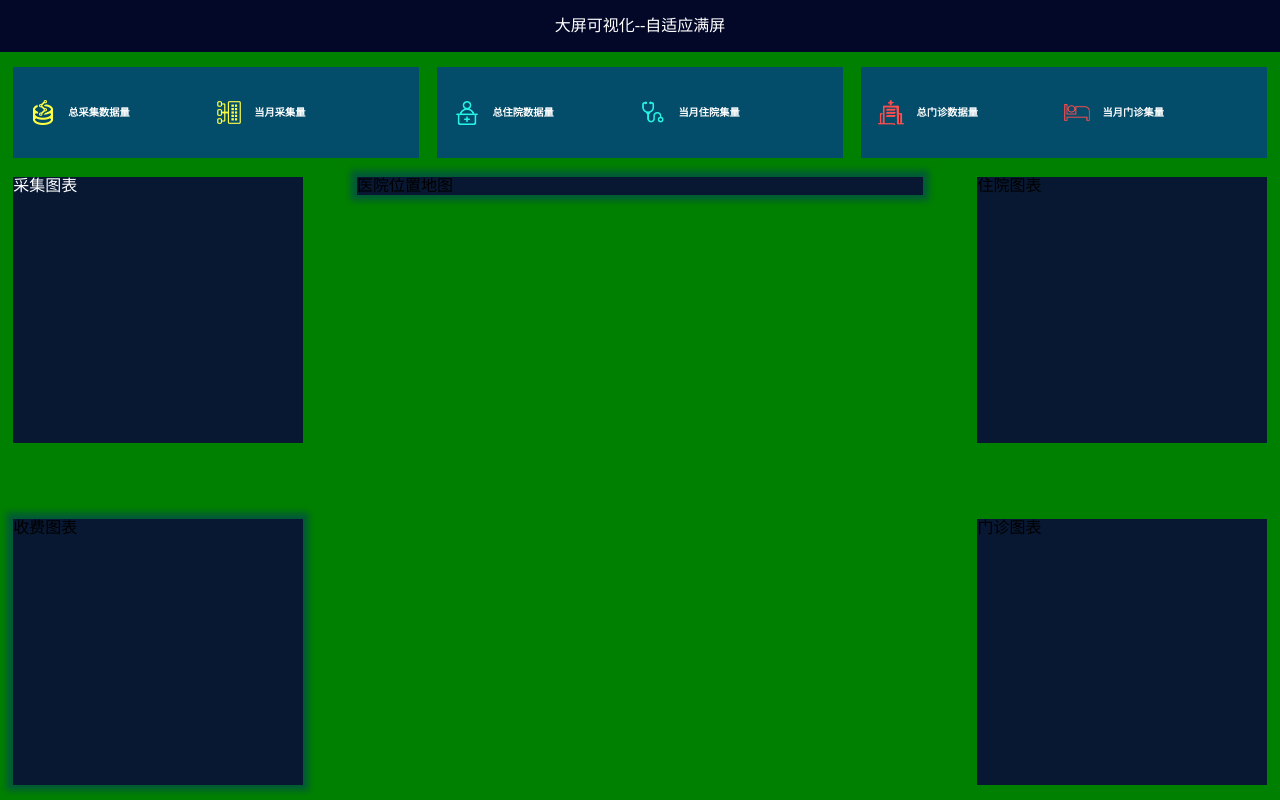
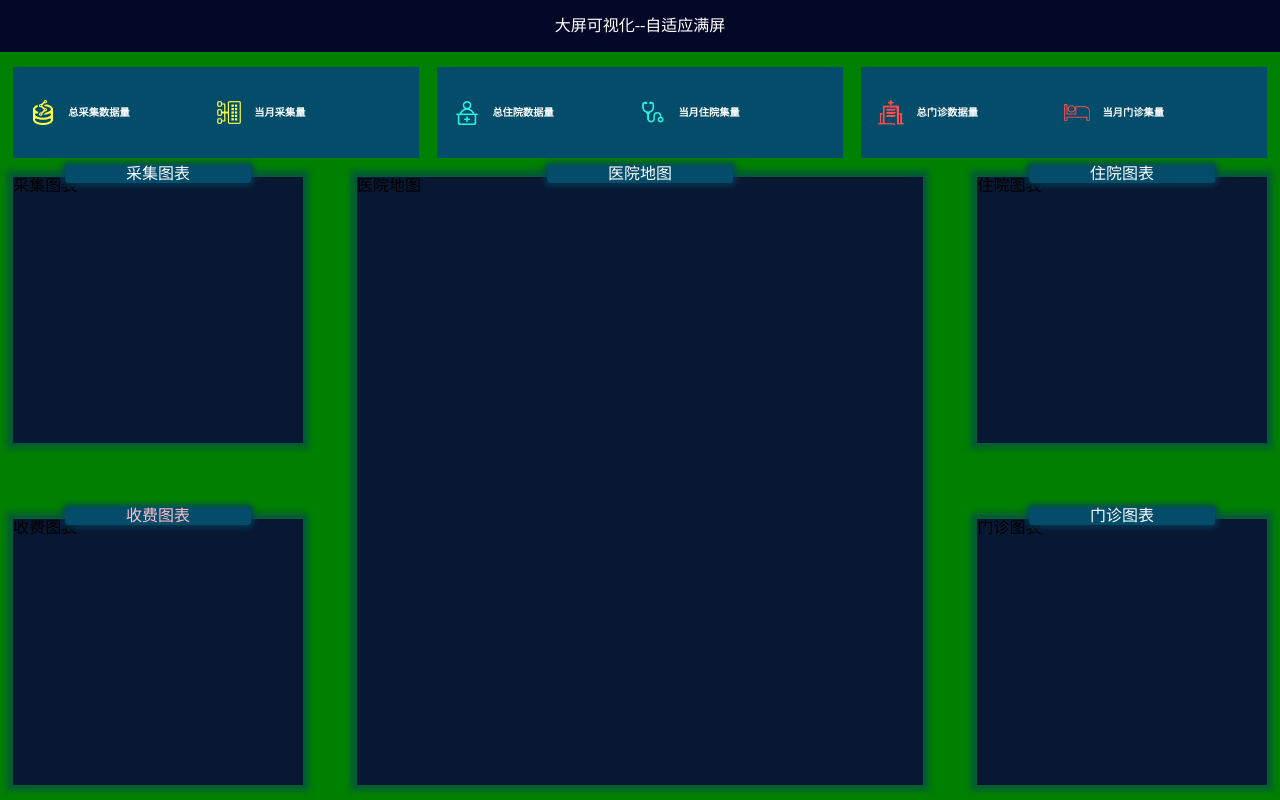
Before and after one commit to Cao007/data-view, a Vue app: page / in a window 1280 px wide. Built offline with nearby package versions, Linux system fonts and the light colour scheme; no server answers.

Commit message:
feat: 封装dataContent插槽

```diff
--- a/src/App.vue
+++ b/src/App.vue
@@ -103,7 +103,7 @@ getAllData().then(res => {
 
       .middle-container {
         flex: 1;
-        margin: 2.3vh 4.25vw;
+        margin: 2.3vh 4.25vw 0;
 
       }
     }
--- a/src/components/chartCharge/index.vue
+++ b/src/components/chartCharge/index.vue
@@ -1,20 +1,25 @@
 <template>
   <div class="chart-charge-container">
-    {{ name }}
+    <DataContent>
+      <template #title>
+        <span class="title">收费图表</span>
+      </template>
+      <template #chart>
+        <span>收费图表</span>
+      </template>
+    </DataContent>
   </div>
 </template>
 
 <script lang="ts" setup>
-import { ref } from 'vue'
-const name = ref('收费图表')
+import DataContent from '../dataContent/index.vue'
 
 </script>
 
 <style lang="scss" scoped>
 .chart-charge-container {
-  width: 22.6vw;
-  height: 33.3vh;
-  background-color: #081832;
-  box-shadow: 0 0 0.5vw 0.5vw rgba(4, 64, 93, .6);
+  .title {
+    color: pink;
+  }
 }
 </style>
--- a/src/components/chartGather/index.vue
+++ b/src/components/chartGather/index.vue
@@ -1,20 +1,19 @@
 <template>
   <div class="chart-gather-container">
-    {{ name }}
+    <DataContent>
+      <template #title>
+        <span class="title">采集图表</span>
+      </template>
+      <template #chart>
+        <span>采集图表</span>
+      </template>
+    </DataContent>
   </div>
 </template>
 
 <script lang="ts" setup>
-import { ref } from 'vue'
-const name = ref('采集图表')
+import DataContent from '../dataContent/index.vue'
 
 </script>
 
-<style lang="scss" scoped>
-.chart-gather-container {
-  width: 22.6vw;
-  height: 33.3vh;
-  background-color: #081832;
-  color: #fff;
-}
-</style>
+<style lang="scss" scoped></style>
--- a/src/components/chartHospitalPostion/index.vue
+++ b/src/components/chartHospitalPostion/index.vue
@@ -1,18 +1,29 @@
 <template>
   <div class="chart-HospitalPostion-container">
-    {{ name }}
+    <DataContent>
+      <template #title>
+        <span class="title">医院地图</span>
+      </template>
+      <template #chart>
+        <span>医院地图</span>
+      </template>
+    </DataContent>
   </div>
 </template>
 
 <script lang="ts" setup>
-import { ref } from 'vue'
-const name = ref('医院位置地图')
+import DataContent from '../dataContent/index.vue'
 
 </script>
 
 <style lang="scss" scoped>
 .chart-HospitalPostion-container {
-  background-color: #081832;
-  box-shadow: 0 0 0.5vw 0.5vw rgba(4, 64, 93, .6);
+  display: flex;
+  height: 100%;
+
+  .data-content-container {
+    flex: 1;
+    height: 100%;
+  }
 }
 </style>
--- a/src/components/chartHospitalization/index.vue
+++ b/src/components/chartHospitalization/index.vue
@@ -1,19 +1,19 @@
 <template>
   <div class="chart-hospitalization-container">
-    {{ name }}
+    <DataContent>
+      <template #title>
+        <span class="title">住院图表</span>
+      </template>
+      <template #chart>
+        <span>住院图表</span>
+      </template>
+    </DataContent>
   </div>
 </template>
 
 <script lang="ts" setup>
-import { ref } from 'vue'
-const name = ref('住院图表')
+import DataContent from '../dataContent/index.vue'
 
 </script>
 
-<style lang="scss" scoped>
-.chart-hospitalization-container {
-  width: 22.6vw;
-  height: 33.3vh;
-  background-color: #081832;
-}
-</style>
+<style lang="scss" scoped></style>
--- a/src/components/chartOutPatient/index.vue
+++ b/src/components/chartOutPatient/index.vue
@@ -1,19 +1,19 @@
 <template>
   <div class="chart-outpatient-container">
-    {{ name }}
+    <DataContent>
+      <template #title>
+        <span class="title">门诊图表</span>
+      </template>
+      <template #chart>
+        <span>门诊图表</span>
+      </template>
+    </DataContent>
   </div>
 </template>
 
 <script lang="ts" setup>
-import { ref } from 'vue'
-const name = ref('门诊图表')
+import DataContent from '../dataContent/index.vue'
 
 </script>
 
-<style lang="scss" scoped>
-.chart-outpatient-container {
-  width: 22.6vw;
-  height: 33.3vh;
-  background-color: #081832;
-}
-</style>
+<style lang="scss" scoped></style>
--- a/src/components/dataContent/index.vue
+++ b/src/components/dataContent/index.vue
@@ -1,17 +1,35 @@
 <template>
   <div class="data-content-container">
-    {{ name }}
+    <slot name="title">
+      <span class="title">默认title</span>
+    </slot>
+    <slot name="chart">默认chart</slot>
   </div>
 </template>
 
 <script lang="ts" setup>
-import { ref } from 'vue'
-const name = ref('图表插槽')
 
 </script>
 
 <style lang="scss" scoped>
 .data-content-container {
-  color: pink;
+  position: relative;
+  width: 22.6vw;
+  height: 33.3vh;
+  background-color: #081832;
+  box-shadow: 0 0 0.5vw 0.5vw rgba(4, 64, 93, .6);
+
+  ::v-deep(.title) {
+    position: absolute;
+    left: 50%;
+    transform: translateX(-50%);
+    top: -1.5vh;
+    color: #fff;
+    width: 14.5vw;
+    text-align: center;
+    border-radius: 0.5vh;
+    background-color: #034C6A;
+    box-shadow: 0 0 0.5vh 0.5vh rgba(4, 64, 93, .6);
+  }
 }
 </style>
```
